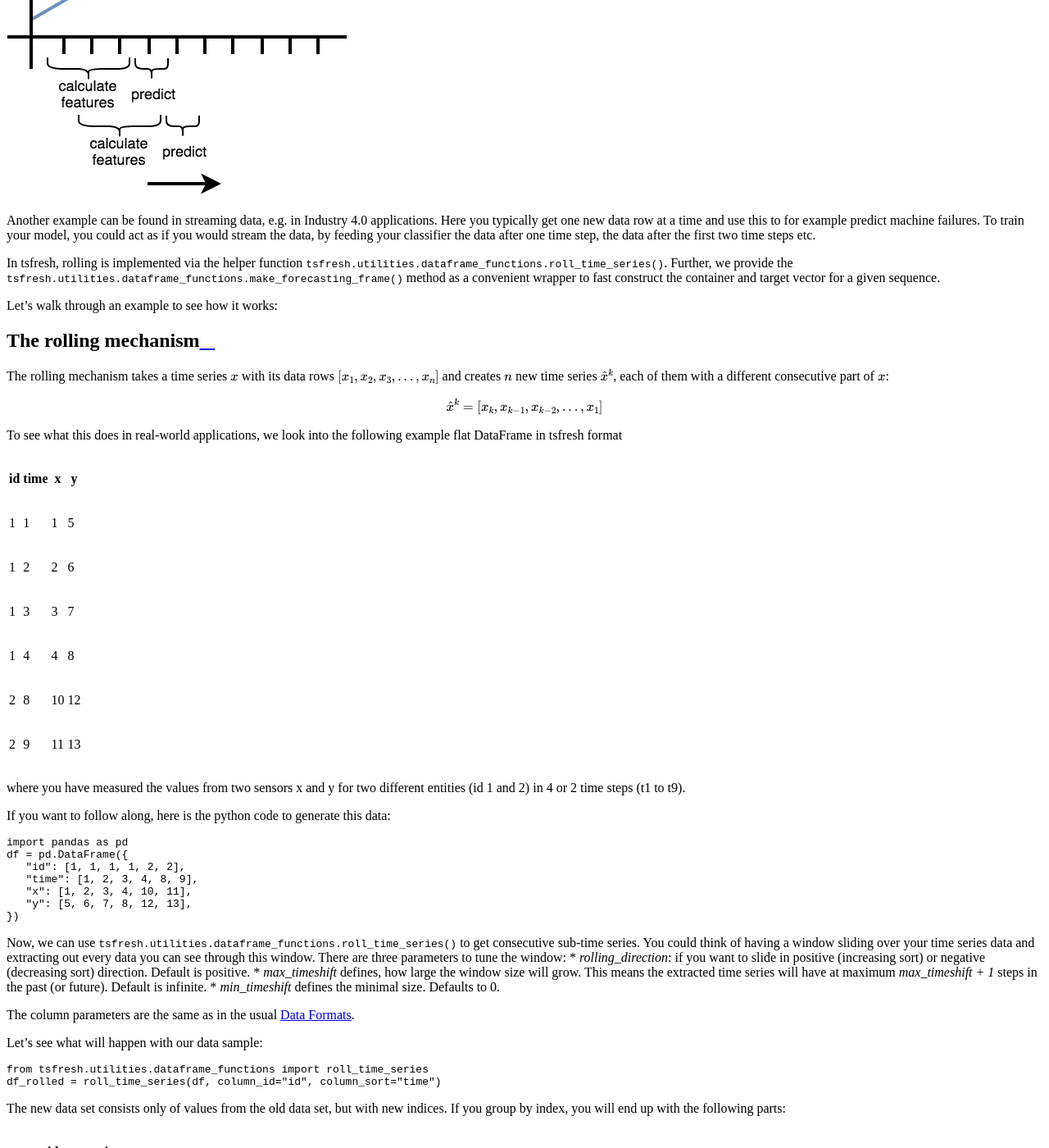
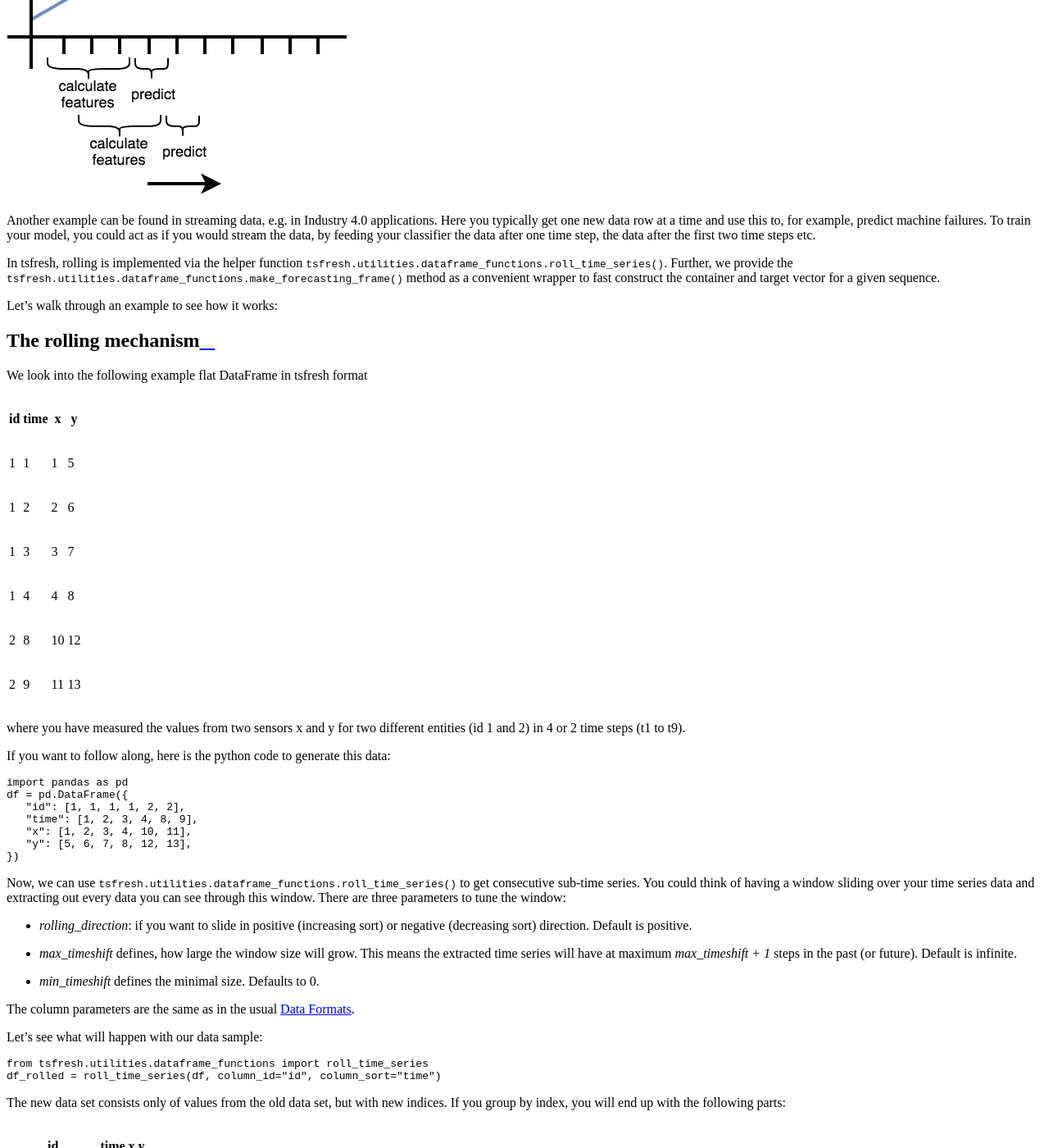
Before and after one commit to blue-yonder/tsfresh, a Sphinx documentation site: the page built from docs/text/forecasting.rst, in a window 1280 px wide and 1400 px high, scrolled down 1021 px. Shown: the whole window at 82% size. Built offline with Sphinx 7.4.7 and the Read the Docs theme 2.0.0, drawn with Linux system fonts in a browser that asks for light colours; formulas are drawn with MathJax 3; the version number could not be read and is left out.

Commit message:
Improved forecasting documentation

```diff
--- a/docs/text/forecasting.rst
+++ b/docs/text/forecasting.rst
@@ -32,7 +32,7 @@ The following image illustrates the process:
 
 
 Another example can be found in streaming data, e.g. in Industry 4.0 applications.
-Here you typically get one new data row at a time and use this to for example predict machine failures. To train your model,
+Here you typically get one new data row at a time and use this to, for example, predict machine failures. To train your model,
 you could act as if you would stream the data, by feeding your classifier the data after one time step,
 the data after the first two time steps etc.
 
@@ -45,14 +45,7 @@ Let's walk through an example to see how it works:
 The rolling mechanism
 ---------------------
 
-The rolling mechanism takes a time series :math:`x` with its data rows :math:`[x_1, x_2, x_3, ..., x_n]`
-and creates :math:`n` new time series :math:`\hat x^k`, each of them with a different consecutive part
-of :math:`x`:
-
-.. math::
-    \hat x^k = [x_k, x_{k-1}, x_{k-2}, ..., x_1]
-
-To see what this does in real-world applications, we look into the following example flat DataFrame in tsfresh format
+We look into the following example flat DataFrame in tsfresh format
 
 +----+------+----+----+
 | id | time | x  | y  |
@@ -88,6 +81,7 @@ If you want to follow along, here is the python code to generate this data:
 Now, we can use :func:`tsfresh.utilities.dataframe_functions.roll_time_series` to get consecutive sub-time series.
 You could think of having a window sliding over your time series data and extracting out every data you can see through this window.
 There are three parameters to tune the window:
+
 * `rolling_direction`: if you want to slide in positive (increasing sort) or negative (decreasing sort) direction. Default is positive.
 * `max_timeshift` defines, how large the window size will grow. This means the extracted time series will have at maximum `max_timeshift + 1` steps in the past (or future). Default is infinite.
 * `min_timeshift` defines the minimal size. Defaults to 0.
```
